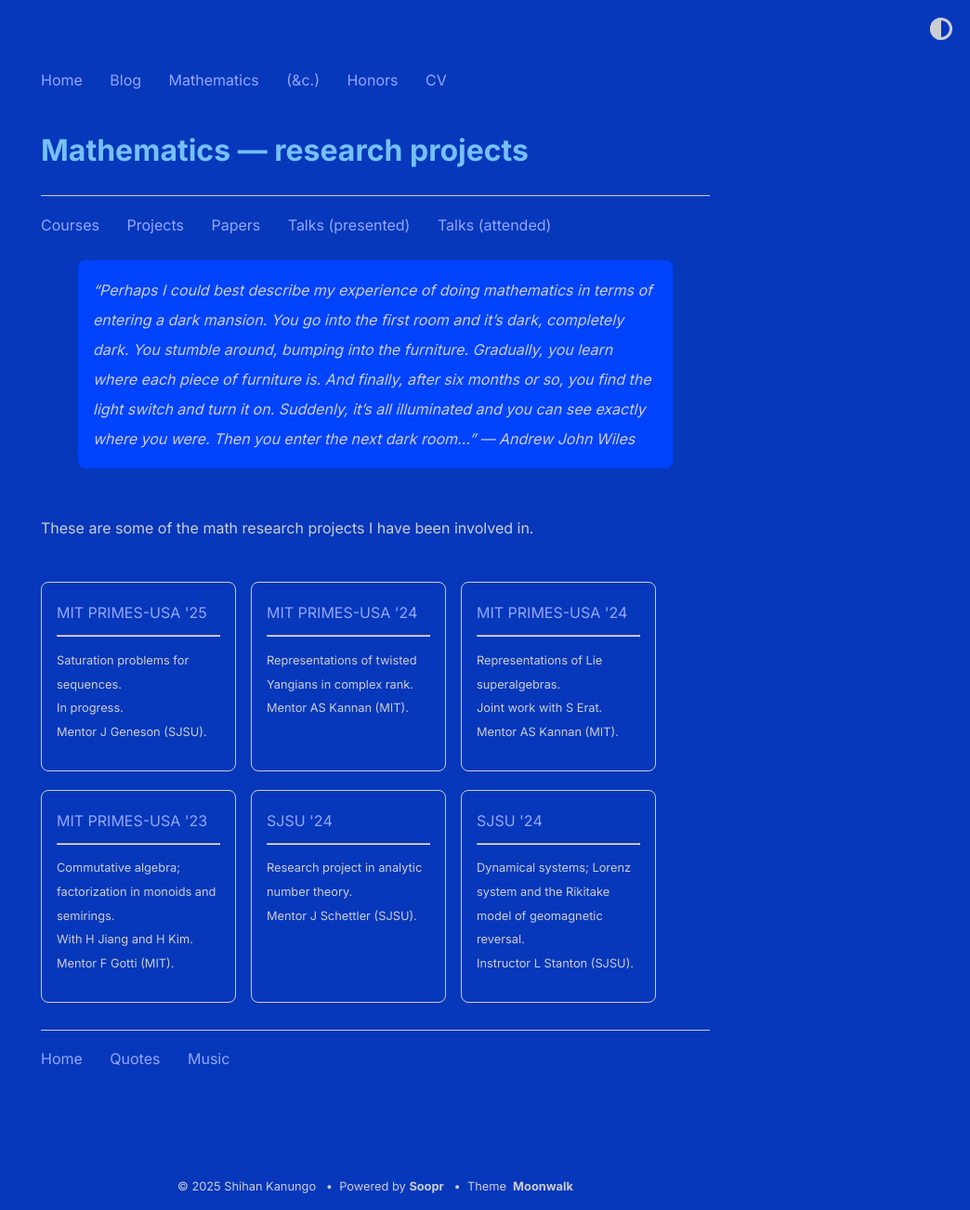
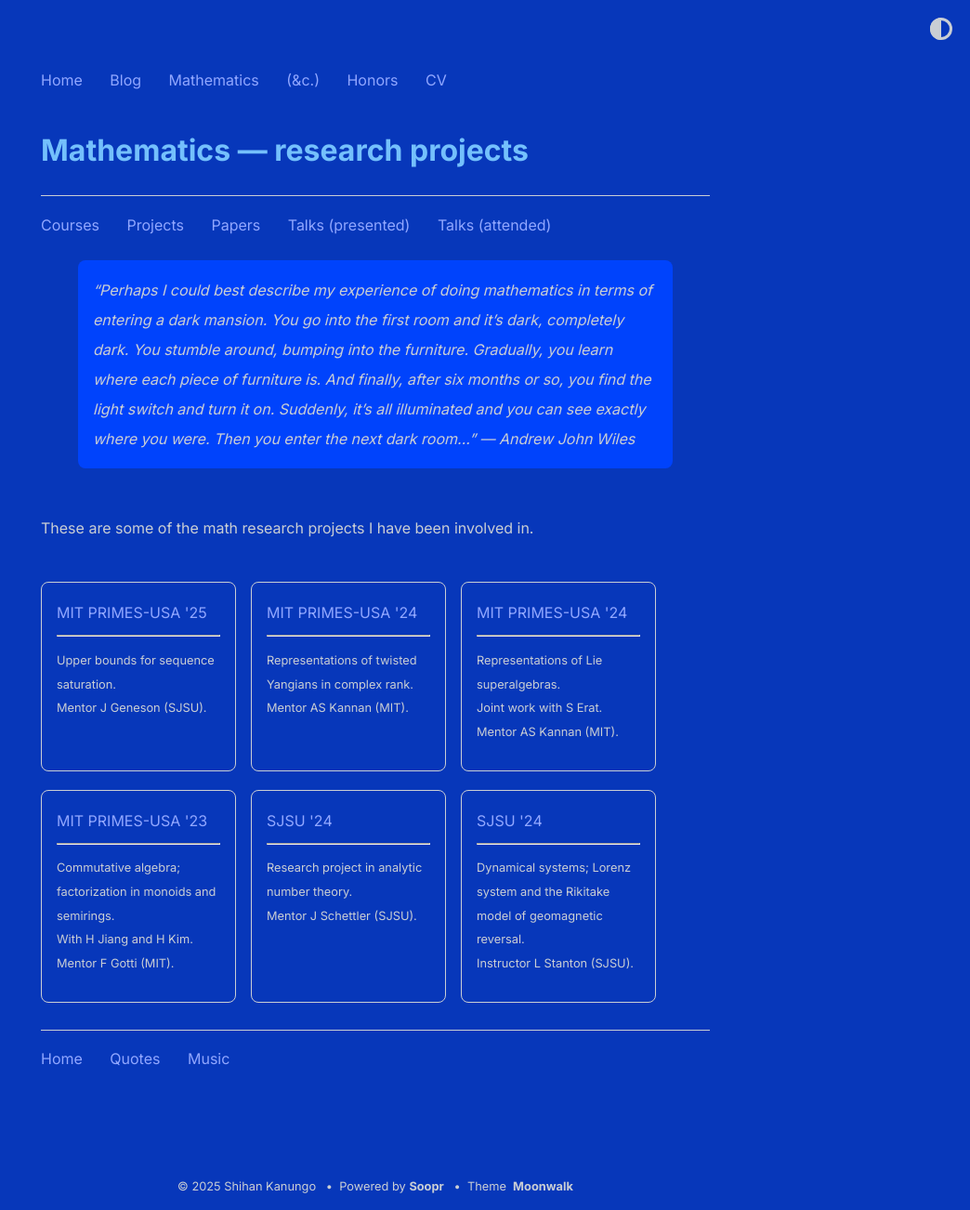
Before and after one commit to shihankanungo/shihankanungo.github.io, a Jekyll site: the page built from projects.md, in a window 1280 px wide. Shown: the whole page at 93% size, without its empty margins (236-1280 px from the left). Built offline with Jekyll 4.4.1, drawn with Linux system fonts in a browser that asks for light colours.

Commit message:
Update home.yml

```diff
--- a/_data/home.yml
+++ b/_data/home.yml
@@ -97,7 +97,7 @@ course_entries:
 project_entries:
   - title: MIT PRIMES-USA '25
     url: primes-25
-    desc: Saturation problems for sequences. <br> In progress. <br> Mentor J Geneson (SJSU).
+    desc: Upper bounds for sequence saturation. <br> Mentor J Geneson (SJSU).
 
   - title: MIT PRIMES-USA '24
     url: primes-24-2
```
